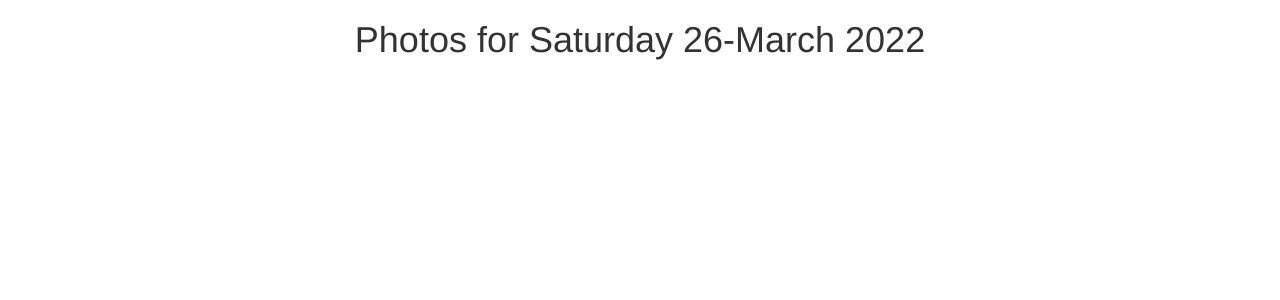
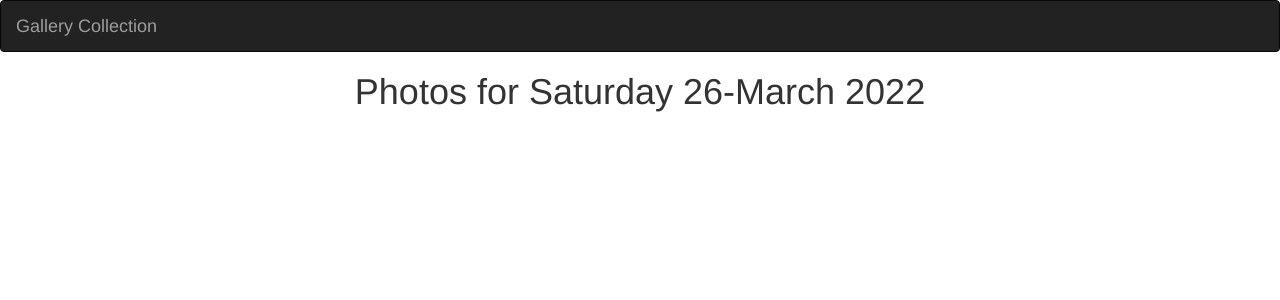
Before and after one commit to verowangari/Gallery-Collection, a Django app: page /today/ in a window 1280 px wide. Shown: the top 300 px of the page. Run offline with Django 4.2, Linux system fonts and the light colour scheme; some libraries are stand-ins or nearby versions.

Commit message:
connect to css

```diff
--- /dev/null
+++ b/photos/static/css/basephotos.css
@@ -0,0 +1,4 @@
+h1
+{
+  color: green;
+}
--- a/photos/templates/all-photos/base.html
+++ b/photos/templates/all-photos/base.html
@@ -1,4 +1,5 @@
 {% load bootstrap3 %}
+{% load static%}
 <!DOCTYPE html>
 <html>
 <head>
@@ -12,9 +13,12 @@
 
   {% block styles %}
     {% bootstrap_css %}
+    <link rel="stylesheet" href="{% static 'css/basenews.css' %}">
+
   {% endblock %}
 </head>
 <body>
+    {% include "navbar.html" %}
     {% block content %} <h1 class='text-center'>Photos for {{date|date:"l d-F Y"}}</h1> {%endblock%}
 
     {% block scripts %}
--- a/photos/templates/navbar.html
+++ b/photos/templates/navbar.html
@@ -9,7 +9,7 @@
 <nav class="navbar navbar-inverse">
   <div class="container-fluid">
     <div class="navbar-header">
-      <a class="navbar-brand" href="{% url 'photosToday' %}">Gallery Collection</a>
+      <a class="navbar-brand" href="{% url 'newsToday' %}">Gallery Collection</a>
     </div>
   </div>
 </nav>
```
